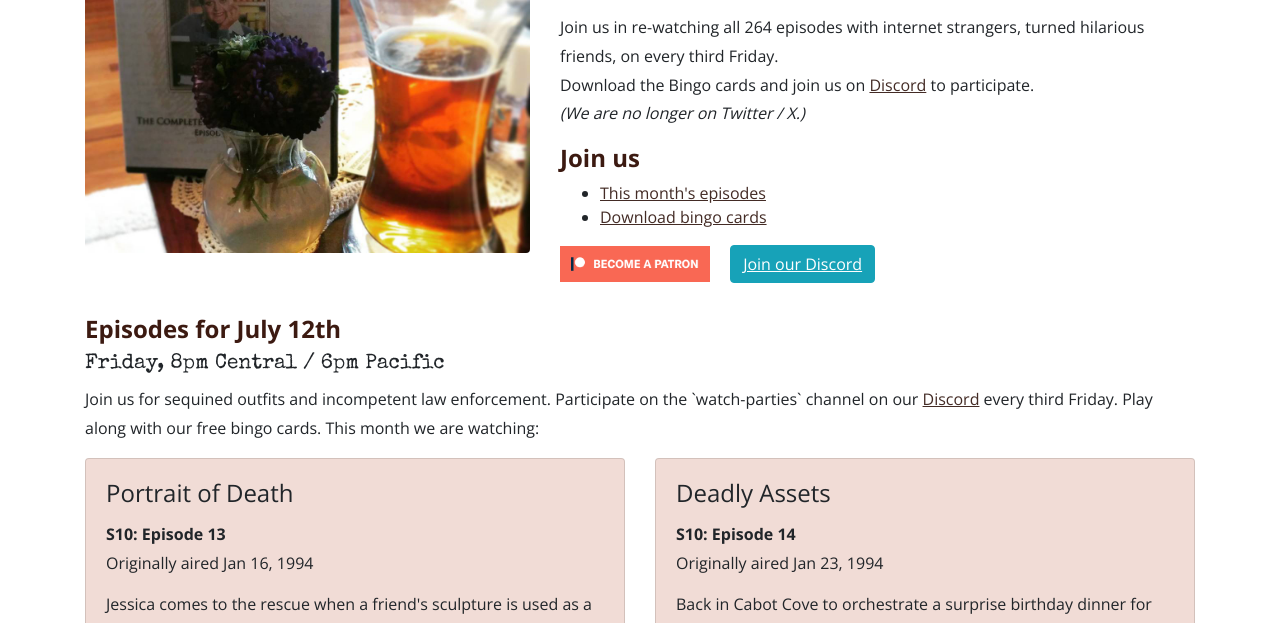
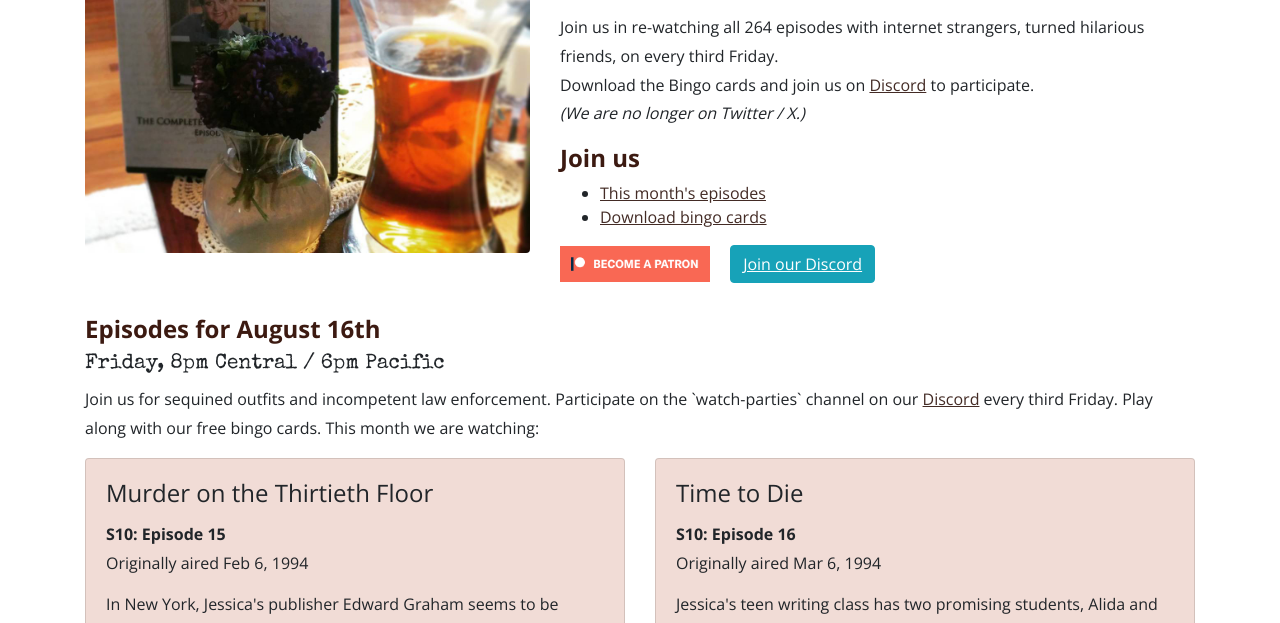
Before and after one commit to kzadrozny/murdershedrank, a website: page index.html in a window 1280 px wide. Shown: the part 177-800 px from the top of the page. Drawn offline with nearby package versions, Linux system fonts and the light colour scheme.

Commit message:
Aug updates

```diff
--- a/index.html
+++ b/index.html
@@ -84,7 +84,7 @@
     <!-- Episodes -->
     <div id="episodes" class="jump"></div>
     <section class="episodes">
-      <h2>Episodes for July 12th</h2>
+      <h2>Episodes for August 16th</h2>
       <h3>Friday, 8pm Central / 6pm Pacific</h3>
       <p>Join us for sequined outfits and incompetent law enforcement. Participate on the `watch-parties` channel on our <a href="https://discord.gg/rpm69JA6Bf">Discord</a> every third Friday. Play along with our free bingo cards. This month we are watching:</p>
       <div class="row">
@@ -92,11 +92,11 @@
         <div class="col-md-6 mb-5">
           <div class="card h-100">
             <div class="card-body">
-              <h4 class="card-title">Portrait of Death</h4>
+              <h4 class="card-title">Murder on the Thirtieth Floor</h4>
               <p class="card-text">
-                <span class="episode">S10: Episode 13</span>
-                <span class="ep-date">Originally aired Jan 16, 1994</span>
-                Jessica comes to the rescue when a friend's sculpture is used as a murder weapon.
+                <span class="episode">S10: Episode 15</span>
+                <span class="ep-date">Originally aired Feb 6, 1994</span>
+                In New York, Jessica's publisher Edward Graham seems to be cracking up following the death of his wife. But was a fall from the top of the building suicide or murder?
               </p>
             </div>
           </div>
@@ -105,11 +105,11 @@
         <div class="col-md-6 mb-5">
           <div class="card h-100">
             <div class="card-body">
-              <h4 class="card-title">Deadly Assets</h4>
+              <h4 class="card-title">Time to Die</h4>
               <p class="card-text">
-                <span class="episode">S10: Episode 14</span>
-                <span class="ep-date">Originally aired Jan 23, 1994</span>
-                Back in Cabot Cove to orchestrate a surprise birthday dinner for Seth, Jessica is drawn into what looks like a small-time theft by Charlie Garrett and an apparent Mob connection.
+                <span class="episode">S10: Episode 16</span>
+                <span class="ep-date">Originally aired Mar 6, 1994</span>
+                 Jessica's teen writing class has two promising students, Alida and Chris. But when Chris' loan-shark stepfather turns up dead after pursuing Alida and fleeing a hit-and-run, Chris is the prime suspect.
               </p>
             </div>
           </div>
```
